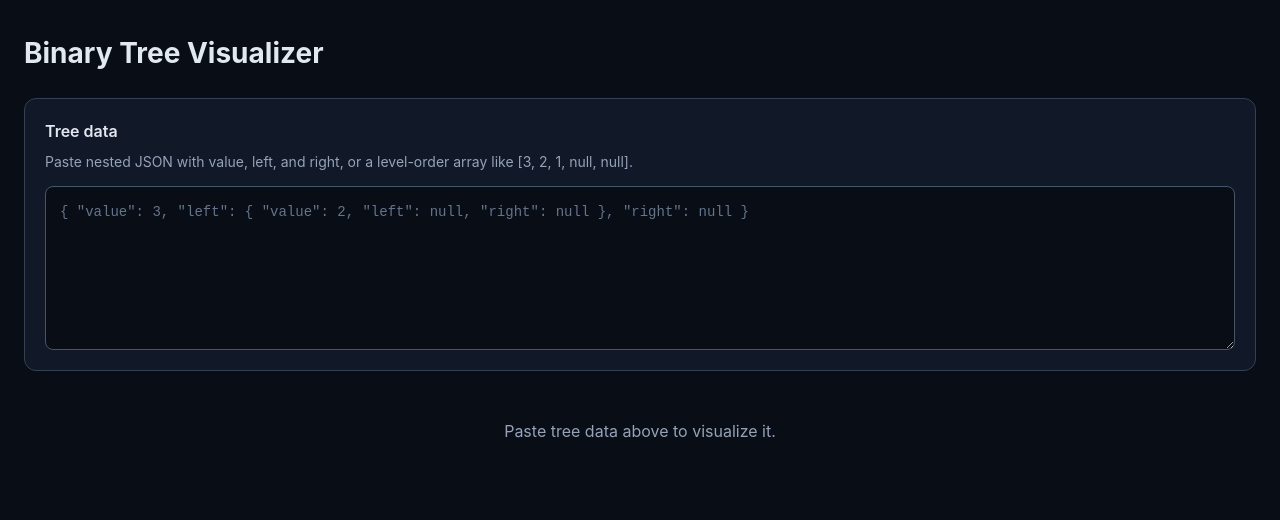
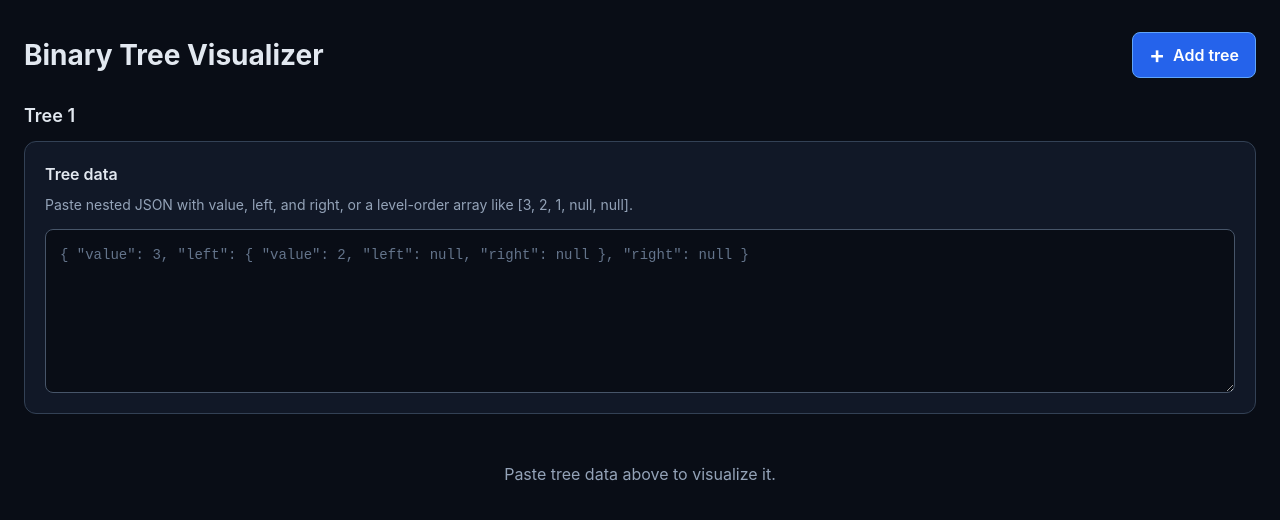
Before and after one commit to AngeloHCF/TreeVisualizer, a React (Vite) app: page / in a window 1280 px wide. Shown: the top 520 px of the page. Built offline with nearby package versions, Linux system fonts and the light colour scheme.

Commit message:
+ tree beside the title each click creates a separate tree input and visualization

```diff
--- a/src/App.tsx
+++ b/src/App.tsx
@@ -1,10 +1,31 @@
+import { useRef, useState } from "react"
 import Input from "./Input"
 
 function App() {
+  const [trees, setTrees] = useState([1])
+  const nextTreeId = useRef(2)
+
+  function addTree() {
+    const id = nextTreeId.current++
+    setTrees((current) => [...current, id])
+  }
+
   return (
     <main className="app-shell">
-      <h1>Binary Tree Visualizer</h1>
-      <Input />
+      <header className="app-header">
+        <h1>Binary Tree Visualizer</h1>
+        <button className="add-tree-button" type="button" onClick={addTree}>
+          <span aria-hidden="true">+</span> Add tree
+        </button>
+      </header>
+      <div className="tree-grid">
+        {trees.map((id) => (
+          <section className="tree-card" key={id} aria-labelledby={`tree-title-${id}`}>
+            <h2 id={`tree-title-${id}`}>Tree {id}</h2>
+            <Input autoFocus={id !== 1} />
+          </section>
+        ))}
+      </div>
     </main>
   )
 }
--- a/src/Input.tsx
+++ b/src/Input.tsx
@@ -1,8 +1,12 @@
-import { useState } from 'react';
+import { useId, useState } from 'react';
 import Tree from './Tree';
 import { parseTree } from './parseTree';
 
-const Input = () => {
+const Input = ({ autoFocus = false }: { autoFocus?: boolean }) => {
+  const id = useId();
+  const inputId = `${id}-input`;
+  const helpId = `${id}-help`;
+  const errorId = `${id}-error`;
   const [input, setInput] = useState('');
   let root = null;
   let error = '';
@@ -15,19 +19,20 @@ const Input = () => {
   return (
     <div>
       <section className="input-panel">
-        <label htmlFor="tree-input">Tree data</label>
-        <p id="input-help">Paste nested JSON with value, left, and right, or a level-order array like [3, 2, 1, null, null].</p>
+        <label htmlFor={inputId}>Tree data</label>
+        <p id={helpId}>Paste nested JSON with value, left, and right, or a level-order array like [3, 2, 1, null, null].</p>
         <textarea
-          id="tree-input"
+          id={inputId}
+          autoFocus={autoFocus}
           value={input}
           onChange={(e) => setInput(e.target.value)}
           placeholder={'{ "value": 3, "left": { "value": 2, "left": null, "right": null }, "right": null }'}
           rows={6}
           spellCheck={false}
-          aria-describedby={error ? 'input-help input-error' : 'input-help'}
+          aria-describedby={error ? `${helpId} ${errorId}` : helpId}
           aria-invalid={Boolean(error)}
         />
-        {error && <p id="input-error" role="status" className="input-error">{error}</p>}
+        {error && <p id={errorId} role="status" className="input-error">{error}</p>}
       </section>
       {root ? <Tree root={root} /> : !error && <p className="empty-state">Paste tree data above to visualize it.</p>}
     </div>
--- a/src/index.css
+++ b/src/index.css
@@ -6,6 +6,17 @@ body { margin: 0; min-width: 320px; min-height: 100vh; }
 #root { min-height: 100vh; }
 .app-shell { max-width: 1440px; margin: 0 auto; padding: 32px 24px; min-height: 100vh; }
 h1 { font-size: 28px; font-weight: 700; margin: 0 0 24px; }
+.app-header { display: flex; align-items: center; justify-content: space-between; flex-wrap: wrap; gap: 16px; margin-bottom: 24px; }
+.app-header h1 { margin: 0; }
+.add-tree-button { display: inline-flex; align-items: center; gap: 8px; padding: 10px 16px; border: 1px solid #60a5fa; border-radius: 8px; background: #2563eb; color: #fff; font: inherit; font-weight: 600; cursor: pointer; }
+.add-tree-button span { font-size: 24px; line-height: 1; }
+.add-tree-button:hover { background: #1d4ed8; }
+.add-tree-button:focus-visible { outline: 2px solid #93c5fd; outline-offset: 3px; }
+.tree-grid { display: grid; grid-template-columns: repeat(2, minmax(0, 1fr)); gap: 24px; }
+.tree-card { min-width: 0; }
+.tree-card:only-child { grid-column: 1 / -1; }
+.tree-card h2 { margin: 0 0 12px; font-size: 18px; font-weight: 600; }
+@media (max-width: 900px) { .tree-grid { grid-template-columns: minmax(0, 1fr); } }
 .input-panel { padding: 20px; background: #111827; border: 1px solid #334155; border-radius: 12px; }
 label { font-weight: 600; }
 .input-panel p { margin: 8px 0 14px; color: #94a3b8; font-size: 14px; }
```
